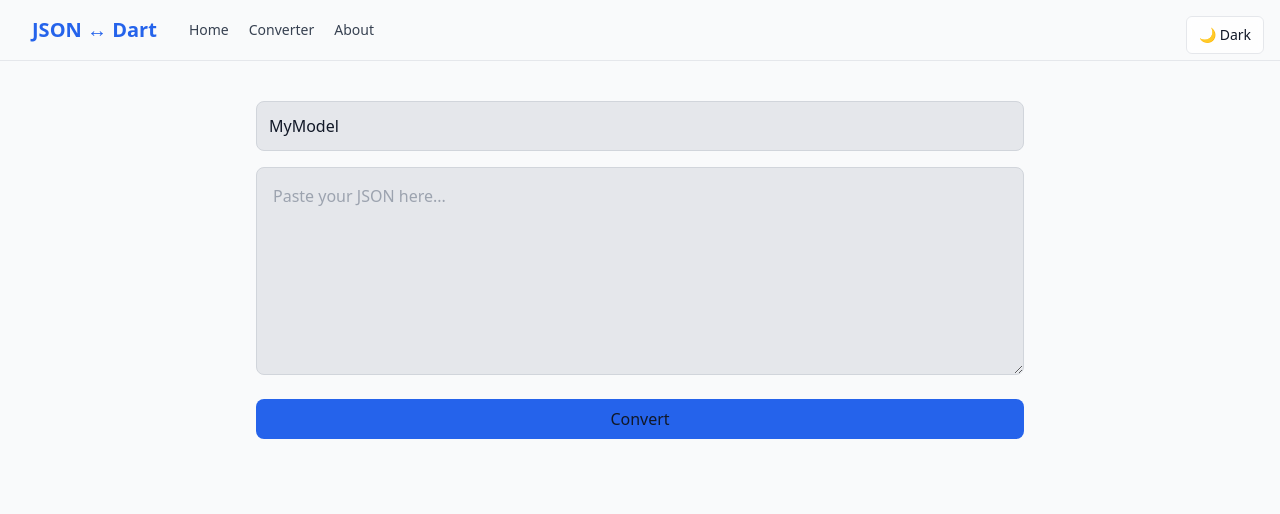
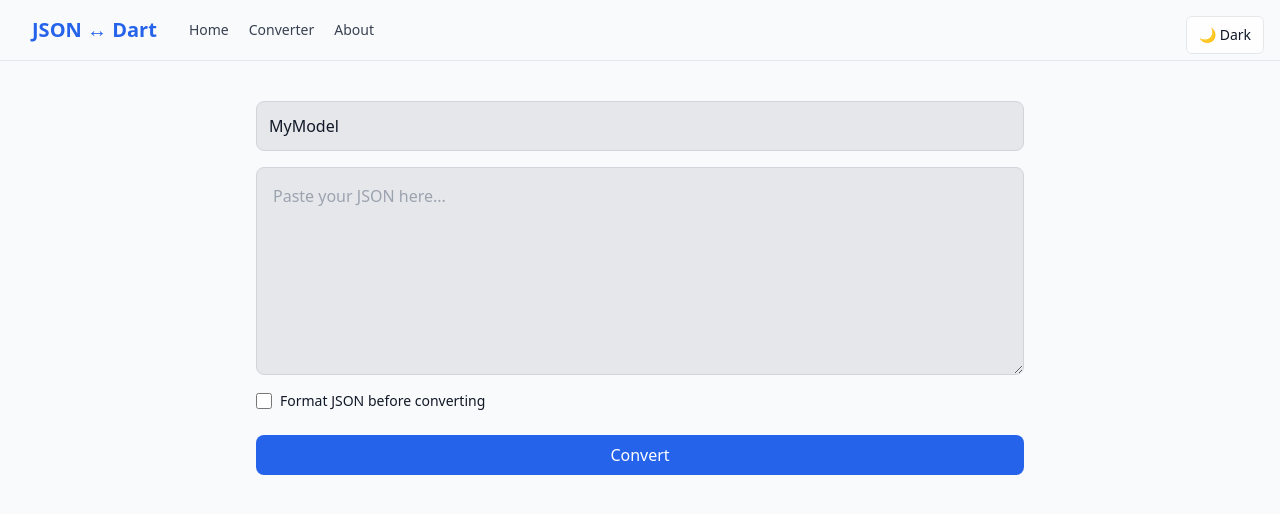
Before and after one commit to harshyadavDeveloper/json_to_dart_converter, a React (Vite) app: page /converter in a window 1280 px wide. Shown: the top 514 px of the page. Built offline with nearby package versions, Linux system fonts and the light colour scheme.

Commit message:
1. minor changes in json to dart converter

```diff
--- a/package.json
+++ b/package.json
@@ -13,6 +13,7 @@
     "framer-motion": "^12.23.24",
     "react": "^19.1.1",
     "react-dom": "^19.1.1",
+    "react-hot-toast": "^2.6.0",
     "react-router-dom": "^7.9.5"
   },
   "devDependencies": {
--- a/src/App.jsx
+++ b/src/App.jsx
@@ -4,6 +4,7 @@ import NavBar from "./components/NavBar";
 import JsonToDartConverter from "./components/JsonToDartConverter";
 import Home from "./pages/Home";
 import About from "./pages/About";
+import { Toaster } from 'react-hot-toast';
 
 export default function App() {
   return (
@@ -22,6 +23,7 @@ export default function App() {
             <Route path="/about" element={<About />} />
           </Routes>
         </main>
+        <Toaster />
       </div>
     </Router>
   );
--- a/src/components/JsonToDartConverter.jsx
+++ b/src/components/JsonToDartConverter.jsx
@@ -1,18 +1,51 @@
 import { useState } from "react";
 import { jsonToDart } from "../utils/jsonToDart";
+import toast, { Toaster } from "react-hot-toast";
 
 export default function JsonToDartConverter() {
   const [json, setJson] = useState("");
+  const [rawJson, setRawJson] = useState("");
   const [dartCode, setDartCode] = useState("");
   const [className, setClassName] = useState("MyModel");
+  const [formatJson, setFormatJson] = useState(false);
+
+  const handleJsonChange = (e) => {
+    const value = e.target.value;
+    setJson(value);
+    setRawJson(value);
+  };
+
+  const handleFormatToggle = () => {
+    if (!json.trim()) {
+      toast.error("Please paste some JSON first!");
+      return; // 🚫 stop toggle from changing
+    }
+
+    if (!formatJson) {
+      try {
+        const formatted = JSON.stringify(JSON.parse(json), null, 2);
+        setJson(formatted);
+        setFormatJson(true);
+      } catch {
+        toast.error("Invalid JSON. Please fix it before formatting.");
+      }
+    } else {
+      setJson(rawJson);
+      setFormatJson(false);
+    }
+  };
 
   const handleConvert = () => {
+    if (!json.trim()) {
+      toast.error("Please enter JSON before converting!");
+      return;
+    }
     setDartCode(jsonToDart(json, className.trim() || "MyModel"));
   };
 
   const handleCopy = () => {
     navigator.clipboard.writeText(dartCode);
-    alert("✅ Dart model copied to clipboard!");
+    toast.success("Dart model copied to clipboard!");
   };
 
   const handleDownload = () => {
@@ -27,6 +60,8 @@ export default function JsonToDartConverter() {
 
   return (
     <div className="flex flex-col gap-4 w-full max-w-3xl">
+      <Toaster position="top-center" />
+
       <input
         value={className}
         onChange={(e) => setClassName(e.target.value)}
@@ -36,14 +71,25 @@ export default function JsonToDartConverter() {
 
       <textarea
         value={json}
-        onChange={(e) => setJson(e.target.value)}
+        onChange={handleJsonChange}
         placeholder="Paste your JSON here..."
         className="w-full h-52 p-4 rounded-lg bg-gray-200 dark:bg-gray-800 text-gray-900 dark:text-white border border-gray-300 dark:border-gray-700 focus:ring-2 focus:ring-blue-500 outline-none"
       />
 
+      {/* ✅ Format checkbox */}
+      <label className="flex items-center gap-2 text-sm select-none">
+        <input
+          type="checkbox"
+          checked={formatJson}
+          onChange={handleFormatToggle}
+          className="w-4 h-4 accent-blue-600 cursor-pointer"
+        />
+        <span>Format JSON before converting</span>
+      </label>
+
       <button
         onClick={handleConvert}
-        className="mt-2 px-8 py-2 rounded-lg bg-blue-600 hover:bg-blue-700 transition"
+        className="mt-2 px-8 py-2 rounded-lg bg-blue-600 hover:bg-blue-700 transition text-white font-medium"
       >
         Convert
       </button>
```
Also changed, not shown: 1 other file (tests, documents, lock files or other folders).
